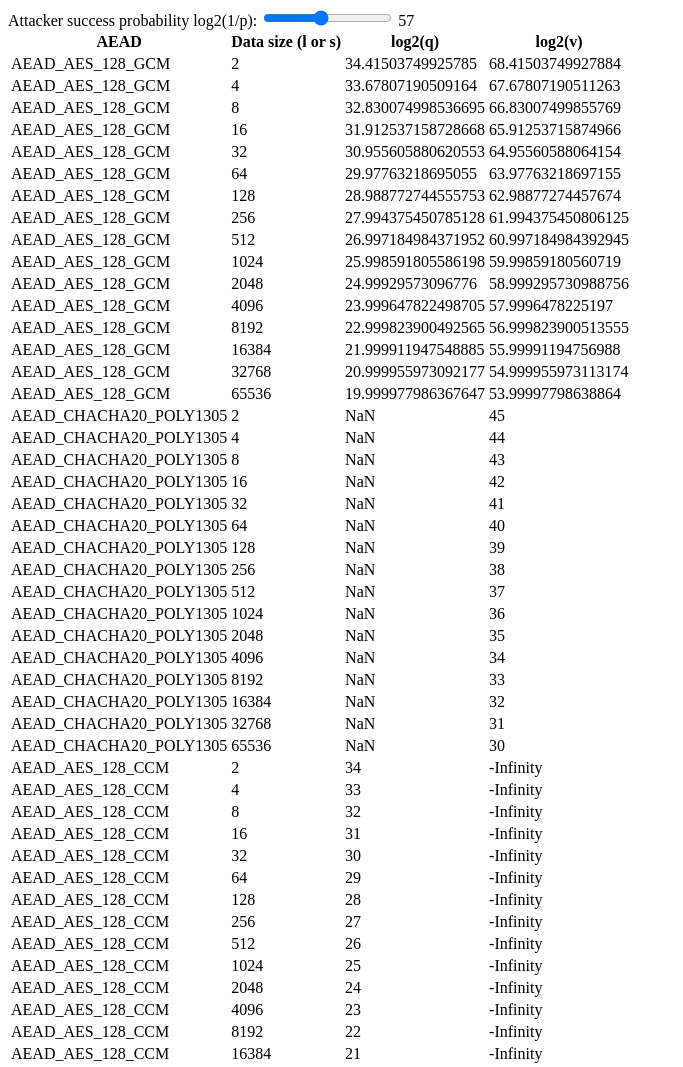
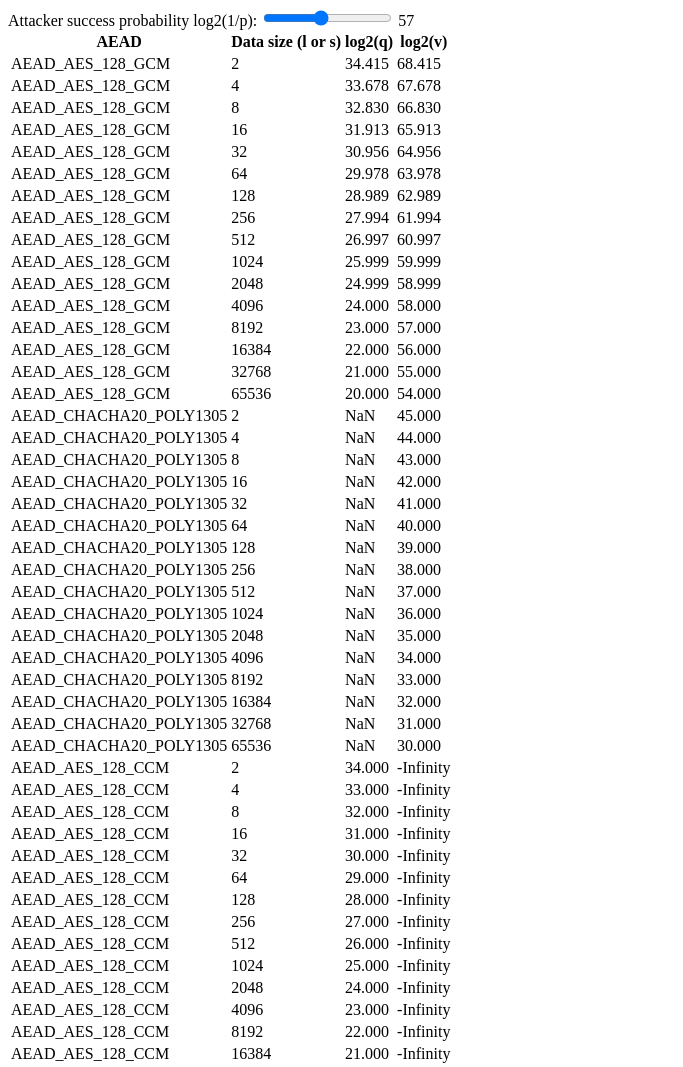
Before and after one commit to chris-wood/interactive-aead-limits, a plain HTML site: page index.html in a window 1280 px wide. Shown: the top 1067 px of the page, without its empty margins (0-683 px from the left). Drawn offline with Linux system fonts and the light colour scheme.

Commit message:
Update index.html

```diff
--- a/index.html
+++ b/index.html
@@ -48,8 +48,8 @@
 
 				let q = climiter(p, l);
 				let v = ilimiter(p, l, q);
-				appendRowCell(row, Math.log2(q));
-				appendRowCell(row, Math.log2(v));
+				appendRowCell(row, Math.log2(q).toFixed(3));
+				appendRowCell(row, Math.log2(v).toFixed(3));
 			}
 		}
 	}
```
